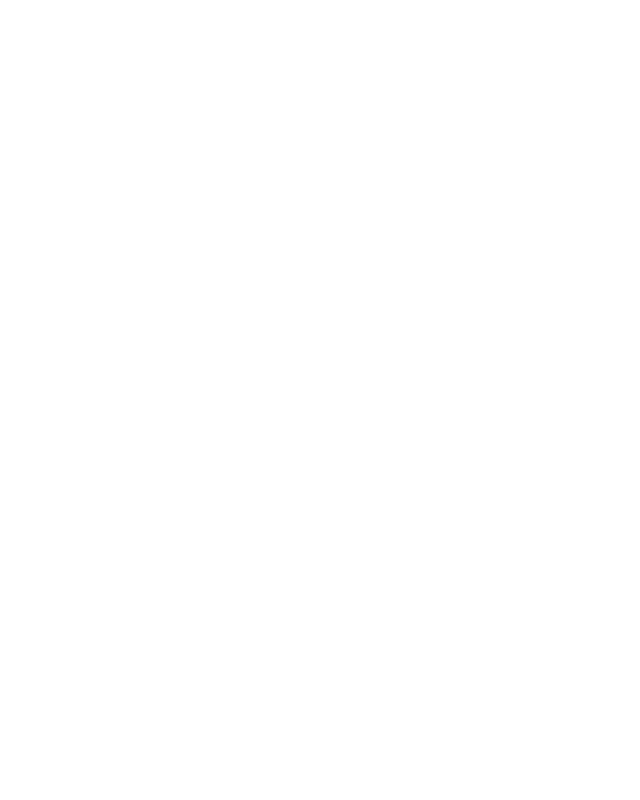
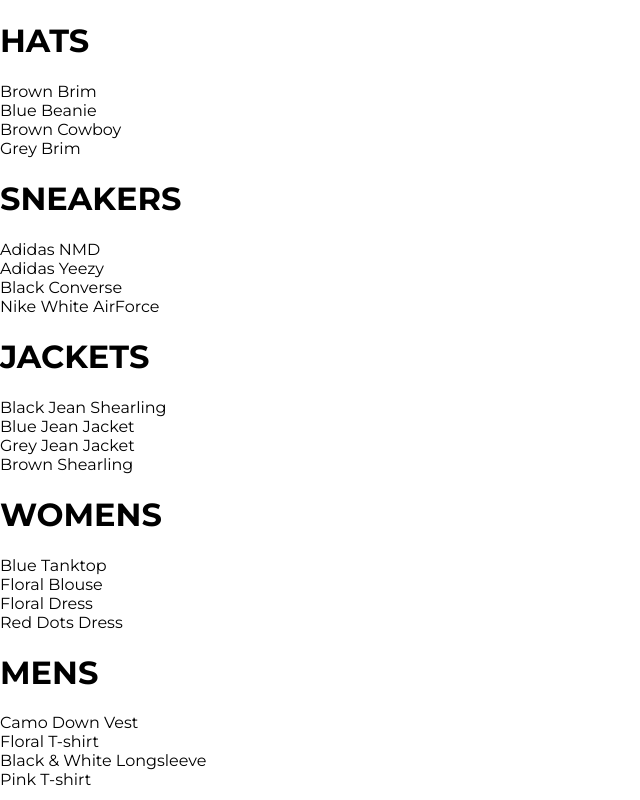
Before and after one commit to Yogesh6214/crown-clothing, a React (Create React App) app: page /shop in a window 1280 px wide. Before the commit this address had no page. Shown: the whole page, without its empty margins (0-640 px from the left). Built offline with nearby package versions, Linux system fonts and the light colour scheme.

Commit message:
Create Shop Page

```diff
--- a/src/App.js
+++ b/src/App.js
@@ -1,42 +1,14 @@
 import "./App.css";
 import { BrowserRouter, Routes, Route } from "react-router-dom";
 import HomePage from "./pages/homepage/homepage.components";
-
-const HatesPage = (props) => {
-  console.log(props);
-  return (
-    <div>
-      <h1> Hats Page</h1>
-    </div>
-  );
-};
-
-const TopicsList = (props) => {
-  console.log(props);
-  return (
-    <div>
-      <h1> Topics List Page</h1>
-    </div>
-  );
-};
-
-const TopicsDetails = (props) => {
-  console.log(props);
-  return (
-    <div>
-      <h1> Topics Details Page: {props.match.params.topicID}</h1>
-    </div>
-  );
-};
+import ShopPage from "./pages/shop/shop.component";
 
 const App = () => {
   return (
     <BrowserRouter>
       <Routes>
         <Route exact path="/" element={<HomePage />} />
-        <Route exact path="/hats" element={<HatesPage />} />
-        <Route exact path="/topics" element={<TopicsList />} />
-        <Route exact path="/topics/:topicID" element={<TopicsDetails />} />
+        <Route exact path="/shop" element={<ShopPage />} />
       </Routes>
     </BrowserRouter>
   );
--- /dev/null
+++ b/src/components/collection-preview/collection-preview.jsx
@@ -0,0 +1,17 @@
+import "./collection-previewstyle.scss";
+const CollectionPreview = ({ title, items }) => (
+  <>
+    <div className="collection-preview">
+      <h1 className="title">{title.toUpperCase()}</h1>
+      <div className="preview">
+        {items
+          .filter((item, idx) => idx < 4)
+          .map((item) => (
+            <div key={item.id}>{item.name}</div>
+          ))}
+      </div>
+    </div>
+  </>
+);
+
+export default CollectionPreview;
--- /dev/null
+++ b/src/pages/shop/shop.component.jsx
@@ -0,0 +1,28 @@
+import React from "react";
+import SHOP_DATA from "./shop.data";
+import CollectionPreview from "../../components/collection-preview/collection-preview";
+
+class ShopPage extends React.Component {
+  constructor(props) {
+    super(props);
+
+    this.state = {
+      collections: SHOP_DATA,
+    };
+  }
+
+  render() {
+    const { collections } = this.state;
+    return (
+      <>
+        <div className="shop-page">
+          {collections.map(({ id, ...otherCollectionProps }) => (
+            <CollectionPreview key={id} {...otherCollectionProps} />
+          ))}
+        </div>
+      </>
+    );
+  }
+}
+
+export default ShopPage;
--- /dev/null
+++ b/src/pages/shop/shop.data.js
@@ -0,0 +1,249 @@
+const SHOP_DATA = [
+  {
+    id: 1,
+    title: "Hats",
+    routeName: "hats",
+    items: [
+      {
+        id: 1,
+        name: "Brown Brim",
+        imageUrl: "https://i.ibb.co/ZYW3VTp/brown-brim.png",
+        price: 25,
+      },
+      {
+        id: 2,
+        name: "Blue Beanie",
+        imageUrl: "https://i.ibb.co/ypkgK0X/blue-beanie.png",
+        price: 18,
+      },
+      {
+        id: 3,
+        name: "Brown Cowboy",
+        imageUrl: "https://i.ibb.co/QdJwgmp/brown-cowboy.png",
+        price: 35,
+      },
+      {
+        id: 4,
+        name: "Grey Brim",
+        imageUrl: "https://i.ibb.co/RjBLWxB/grey-brim.png",
+        price: 25,
+      },
+      {
+        id: 5,
+        name: "Green Beanie",
+        imageUrl: "https://i.ibb.co/YTjW3vF/green-beanie.png",
+        price: 18,
+      },
+      {
+        id: 6,
+        name: "Palm Tree Cap",
+        imageUrl: "https://i.ibb.co/rKBDvJX/palm-tree-cap.png",
+        price: 14,
+      },
+      {
+        id: 7,
+        name: "Red Beanie",
+        imageUrl: "https://i.ibb.co/bLB646Z/red-beanie.png",
+        price: 18,
+      },
+      {
+        id: 8,
+        name: "Wolf Cap",
+        imageUrl: "https://i.ibb.co/1f2nWMM/wolf-cap.png",
+        price: 14,
+      },
+      {
+        id: 9,
+        name: "Blue Snapback",
+        imageUrl: "https://i.ibb.co/X2VJP2W/blue-snapback.png",
+        price: 16,
+      },
+    ],
+  },
+  {
+    id: 2,
+    title: "Sneakers",
+    routeName: "sneakers",
+    items: [
+      {
+        id: 10,
+        name: "Adidas NMD",
+        imageUrl: "https://i.ibb.co/0s3pdnc/adidas-nmd.png",
+        price: 220,
+      },
+      {
+        id: 11,
+        name: "Adidas Yeezy",
+        imageUrl: "https://i.ibb.co/dJbG1cT/yeezy.png",
+        price: 280,
+      },
+      {
+        id: 12,
+        name: "Black Converse",
+        imageUrl: "https://i.ibb.co/bPmVXyP/black-converse.png",
+        price: 110,
+      },
+      {
+        id: 13,
+        name: "Nike White AirForce",
+        imageUrl: "https://i.ibb.co/1RcFPk0/white-nike-high-tops.png",
+        price: 160,
+      },
+      {
+        id: 14,
+        name: "Nike Red High Tops",
+        imageUrl: "https://i.ibb.co/QcvzydB/nikes-red.png",
+        price: 160,
+      },
+      {
+        id: 15,
+        name: "Nike Brown High Tops",
+        imageUrl: "https://i.ibb.co/fMTV342/nike-brown.png",
+        price: 160,
+      },
+      {
+        id: 16,
+        name: "Air Jordan Limited",
+        imageUrl: "https://i.ibb.co/w4k6Ws9/nike-funky.png",
+        price: 190,
+      },
+      {
+        id: 17,
+        name: "Timberlands",
+        imageUrl: "https://i.ibb.co/Mhh6wBg/timberlands.png",
+        price: 200,
+      },
+    ],
+  },
+  {
+    id: 3,
+    title: "Jackets",
+    routeName: "jackets",
+    items: [
+      {
+        id: 18,
+        name: "Black Jean Shearling",
+        imageUrl: "https://i.ibb.co/XzcwL5s/black-shearling.png",
+        price: 125,
+      },
+      {
+        id: 19,
+        name: "Blue Jean Jacket",
+        imageUrl: "https://i.ibb.co/mJS6vz0/blue-jean-jacket.png",
+        price: 90,
+      },
+      {
+        id: 20,
+        name: "Grey Jean Jacket",
+        imageUrl: "https://i.ibb.co/N71k1ML/grey-jean-jacket.png",
+        price: 90,
+      },
+      {
+        id: 21,
+        name: "Brown Shearling",
+        imageUrl: "https://i.ibb.co/s96FpdP/brown-shearling.png",
+        price: 165,
+      },
+      {
+        id: 22,
+        name: "Tan Trench",
+        imageUrl: "https://i.ibb.co/M6hHc3F/brown-trench.png",
+        price: 185,
+      },
+    ],
+  },
+  {
+    id: 4,
+    title: "Womens",
+    routeName: "womens",
+    items: [
+      {
+        id: 23,
+        name: "Blue Tanktop",
+        imageUrl: "https://i.ibb.co/7CQVJNm/blue-tank.png",
+        price: 25,
+      },
+      {
+        id: 24,
+        name: "Floral Blouse",
+        imageUrl: "https://i.ibb.co/4W2DGKm/floral-blouse.png",
+        price: 20,
+      },
+      {
+        id: 25,
+        name: "Floral Dress",
+        imageUrl: "https://i.ibb.co/KV18Ysr/floral-skirt.png",
+        price: 80,
+      },
+      {
+        id: 26,
+        name: "Red Dots Dress",
+        imageUrl: "https://i.ibb.co/N3BN1bh/red-polka-dot-dress.png",
+        price: 80,
+      },
+      {
+        id: 27,
+        name: "Striped Sweater",
+        imageUrl: "https://i.ibb.co/KmSkMbH/striped-sweater.png",
+        price: 45,
+      },
+      {
+        id: 28,
+        name: "Yellow Track Suit",
+        imageUrl: "https://i.ibb.co/v1cvwNf/yellow-track-suit.png",
+        price: 135,
+      },
+      {
+        id: 29,
+        name: "White Blouse",
+        imageUrl: "https://i.ibb.co/qBcrsJg/white-vest.png",
+        price: 20,
+      },
+    ],
+  },
+  {
+    id: 5,
+    title: "Mens",
+    routeName: "mens",
+    items: [
+      {
+        id: 30,
+        name: "Camo Down Vest",
+        imageUrl: "https://i.ibb.co/xJS0T3Y/camo-vest.png",
+        price: 325,
+      },
+      {
+        id: 31,
+        name: "Floral T-shirt",
+        imageUrl: "https://i.ibb.co/qMQ75QZ/floral-shirt.png",
+        price: 20,
+      },
+      {
+        id: 32,
+        name: "Black & White Longsleeve",
+        imageUrl: "https://i.ibb.co/55z32tw/long-sleeve.png",
+        price: 25,
+      },
+      {
+        id: 33,
+        name: "Pink T-shirt",
+        imageUrl: "https://i.ibb.co/RvwnBL8/pink-shirt.png",
+        price: 25,
+      },
+      {
+        id: 34,
+        name: "Jean Long Sleeve",
+        imageUrl: "https://i.ibb.co/VpW4x5t/roll-up-jean-shirt.png",
+        price: 40,
+      },
+      {
+        id: 35,
+        name: "Burgundy T-shirt",
+        imageUrl: "https://i.ibb.co/mh3VM1f/polka-dot-shirt.png",
+        price: 25,
+      },
+    ],
+  },
+];
+
+export default SHOP_DATA;
```
Also changed, not shown: src/components/collection-preview/collection-previewstyle.scss (added), src/pages/shop/shop.style.scss (added).
